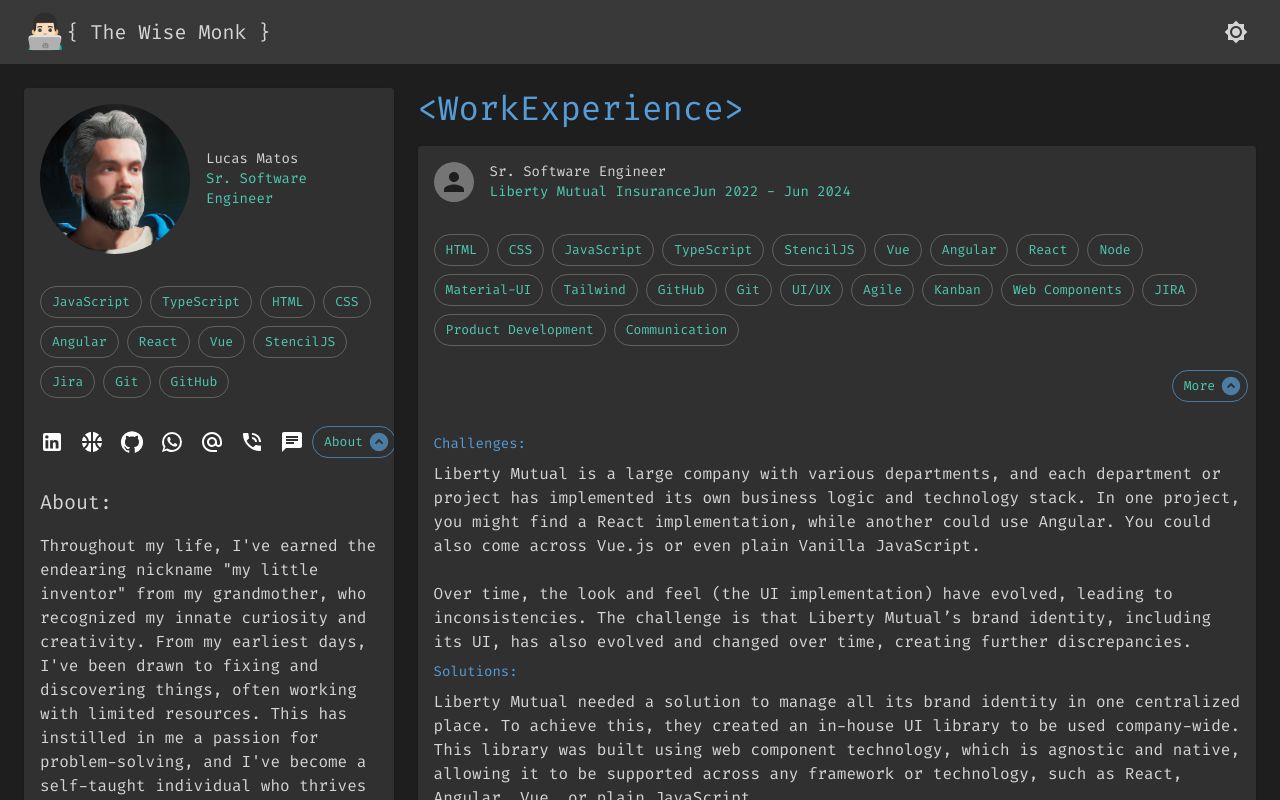
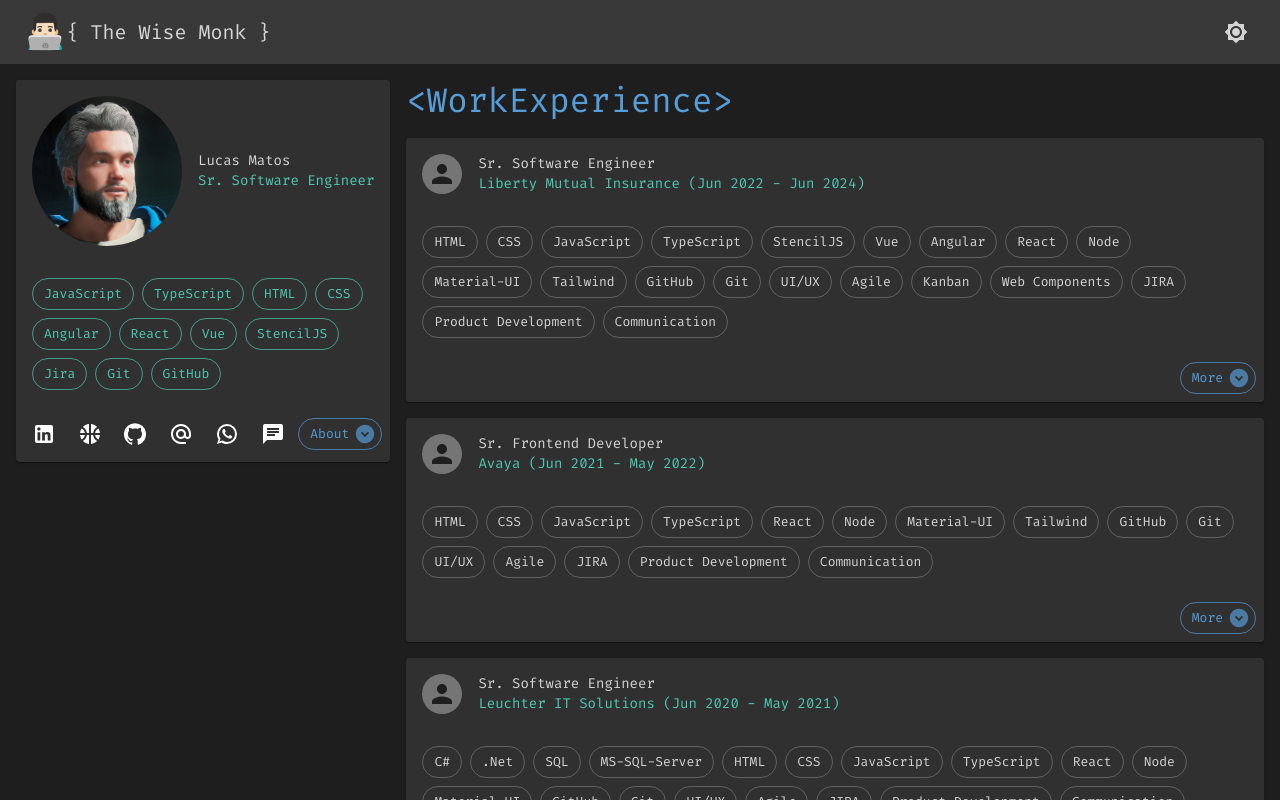
Before and after one commit to matoslucas/resume-layout, a React (Vite) app: page / in a window 1280 px wide. Shown: the top 800 px of the page. Built offline with nearby package versions, Linux system fonts and the light colour scheme.

Commit message:
update layout

```diff
--- a/src/App.tsx
+++ b/src/App.tsx
@@ -49,17 +49,7 @@
   typography: {
     fontFamily: "Fira Code, monospace",
   },
-  components: {
-    MuiChip: {
-      styleOverrides: {
-        root: {
-         // Set the border color to purple
-          color: "#4ec9b0", // Text color matching the outline
 
-        },
-      },
-    },
-  },
 });
 
 const App: React.FC = () => {
@@ -86,8 +76,8 @@
         sx={{
           display: "flex",
           flexDirection: { xs: "column", md: "row" },
-          padding: 3,
-          gap: 3,
+          padding: 2,
+          gap: 2,
           backgroundColor: "background.default",
         }}
       >
--- a/src/components/ProfileSection.tsx
+++ b/src/components/ProfileSection.tsx
@@ -5,25 +5,21 @@
   Card,
   CardHeader,
   IconButton,
-  CardMedia,
   CardContent,
   CardActions,
   Collapse,
-  IconButtonProps,
   Chip,
   Box,
   Tooltip,
 } from "@mui/material";
 
-import { styled } from "@mui/material/styles";
+import SportsBasketballIcon from "@mui/icons-material/SportsBasketball";
 
-import SportsBasketballIcon from "@mui/icons-material/SportsBasketball";
-import ExpandMoreIcon from "@mui/icons-material/ExpandMore";
 import LinkedInIcon from "@mui/icons-material/LinkedIn";
 import GitHubIcon from "@mui/icons-material/GitHub";
 import WhatsAppIcon from "@mui/icons-material/WhatsApp";
 import AlternateEmailIcon from "@mui/icons-material/AlternateEmail";
-import PhoneInTalkIcon from "@mui/icons-material/PhoneInTalk";
+
 import ChatIcon from "@mui/icons-material/Chat";
 
 import ExpandMoreButton from "./ExpandMoreButton";
@@ -40,7 +36,7 @@
   jobTitle,
   imageUrl,
 }) => {
-  const [expanded, setExpanded] = React.useState(true);
+  const [expanded, setExpanded] = React.useState(false);
 
   const handleExpandClick = () => {
     setExpanded(!expanded);
@@ -75,17 +71,17 @@
             gap: 1,
           }}
         >
-          <Chip variant="outlined" label="JavaScript" />
-          <Chip variant="outlined" label="TypeScript" />
-          <Chip variant="outlined" label="HTML" />
-          <Chip variant="outlined" label="CSS" />
-          <Chip variant="outlined" label="Angular" />
-          <Chip variant="outlined" label="React" />
-          <Chip variant="outlined" label="Vue" />
-          <Chip variant="outlined" label="StencilJS" />
-          <Chip variant="outlined" label="Jira" />
-          <Chip variant="outlined" label="Git" />
-          <Chip variant="outlined" label="GitHub" />
+          <Chip variant="outlined" label="JavaScript" color="secondary"/>
+          <Chip variant="outlined" label="TypeScript" color="secondary"/>
+          <Chip variant="outlined" label="HTML" color="secondary"/>
+          <Chip variant="outlined" label="CSS" color="secondary"/>
+          <Chip variant="outlined" label="Angular" color="secondary"/>
+          <Chip variant="outlined" label="React" color="secondary"/>
+          <Chip variant="outlined" label="Vue" color="secondary"/>
+          <Chip variant="outlined" label="StencilJS" color="secondary" />
+          <Chip variant="outlined" label="Jira" color="secondary"/>
+          <Chip variant="outlined" label="Git" color="secondary"/>
+          <Chip variant="outlined" label="GitHub" color="secondary"/>
         </Box>
       </CardContent>
       <CardActions disableSpacing sx={{ justifyContent: "space-between" }}>
@@ -119,16 +115,6 @@
           </IconButton>
         </Tooltip>
 
-        <Tooltip title="WhatsApp me">
-          <IconButton
-            aria-label="WhatsApp"
-            href="https://wa.me/17326668736?text=Hello%20there!"
-            target="self"
-          >
-            <WhatsAppIcon />
-          </IconButton>
-        </Tooltip>
-
         <Tooltip title="E-mail me">
           <IconButton
             aria-label="Email"
@@ -152,7 +138,7 @@
             href="tel:+17326668736"
             target="self"
           >
-            <PhoneInTalkIcon />
+            <WhatsAppIcon />
           </IconButton>
         </Tooltip>
 
@@ -176,9 +162,7 @@
       </CardActions>
       <Collapse in={expanded} timeout="auto" unmountOnExit>
         <CardContent>
-          <Typography variant="h6" sx={{ marginBottom: 2 }}>
-            About:
-          </Typography>
+
           <Typography>
             Throughout my life, I've earned the endearing nickname "my little
             inventor" from my grandmother, who recognized my innate curiosity
--- a/src/components/WorkExperienceSection.tsx
+++ b/src/components/WorkExperienceSection.tsx
@@ -32,18 +32,18 @@
     skills,
   } = workExperience;
 
-  const [expanded, setExpanded] = React.useState(true);
+  const [expanded, setExpanded] = React.useState(false);
 
   const handleExpandClick = () => {
     setExpanded(!expanded);
   };
 
   return (
-    <Card>
+    <Card sx={{marginTop: 2}}>
       <CardHeader
         avatar={<Avatar />}
         title={title}
-        subheader={company + duration}
+        subheader={`${company} (${duration})`}
       />
 
       <CardContent>
```
